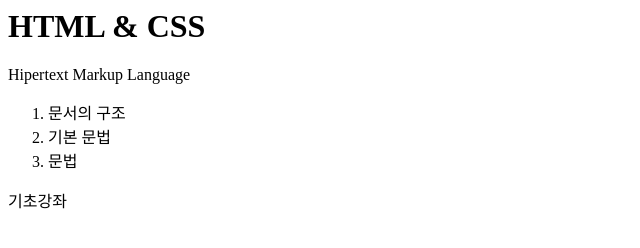
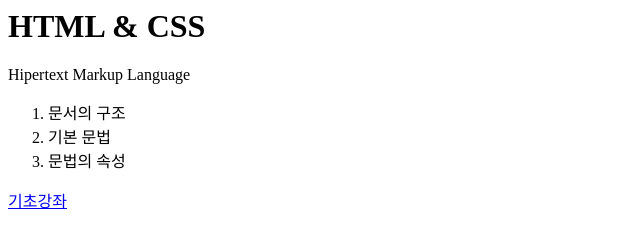
Before and after one commit to puccaprit/web1, a plain HTML site: page index.html in a window 1280 px wide. Shown: the whole page, without its empty margins (0-640 px from the left). Drawn offline with Linux system fonts and the light colour scheme.

Commit message:
Update index.html

```diff
--- a/index.html
+++ b/index.html
@@ -10,8 +10,8 @@
 <ol>
  <li>문서의 구조</li>
  <li>기본 문법</li>
- <li>문법 </li>
+ <li>문법의 속성 </li>
 </ol>
-<p><a>기초강좌</a></p>
+<p><a href="https://opentutorials.org">기초강좌</a></p>
 </body>
 </html>
```
